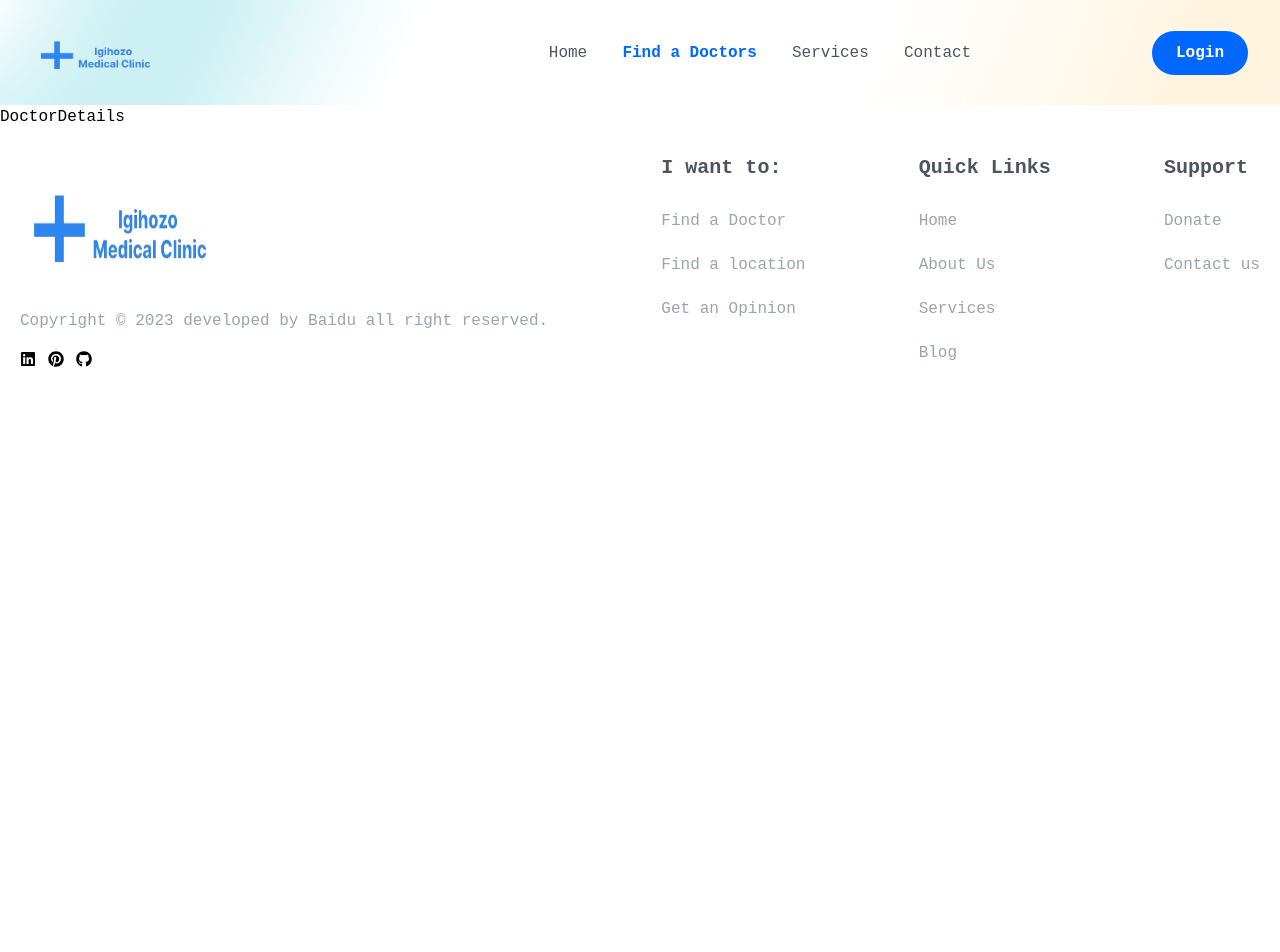
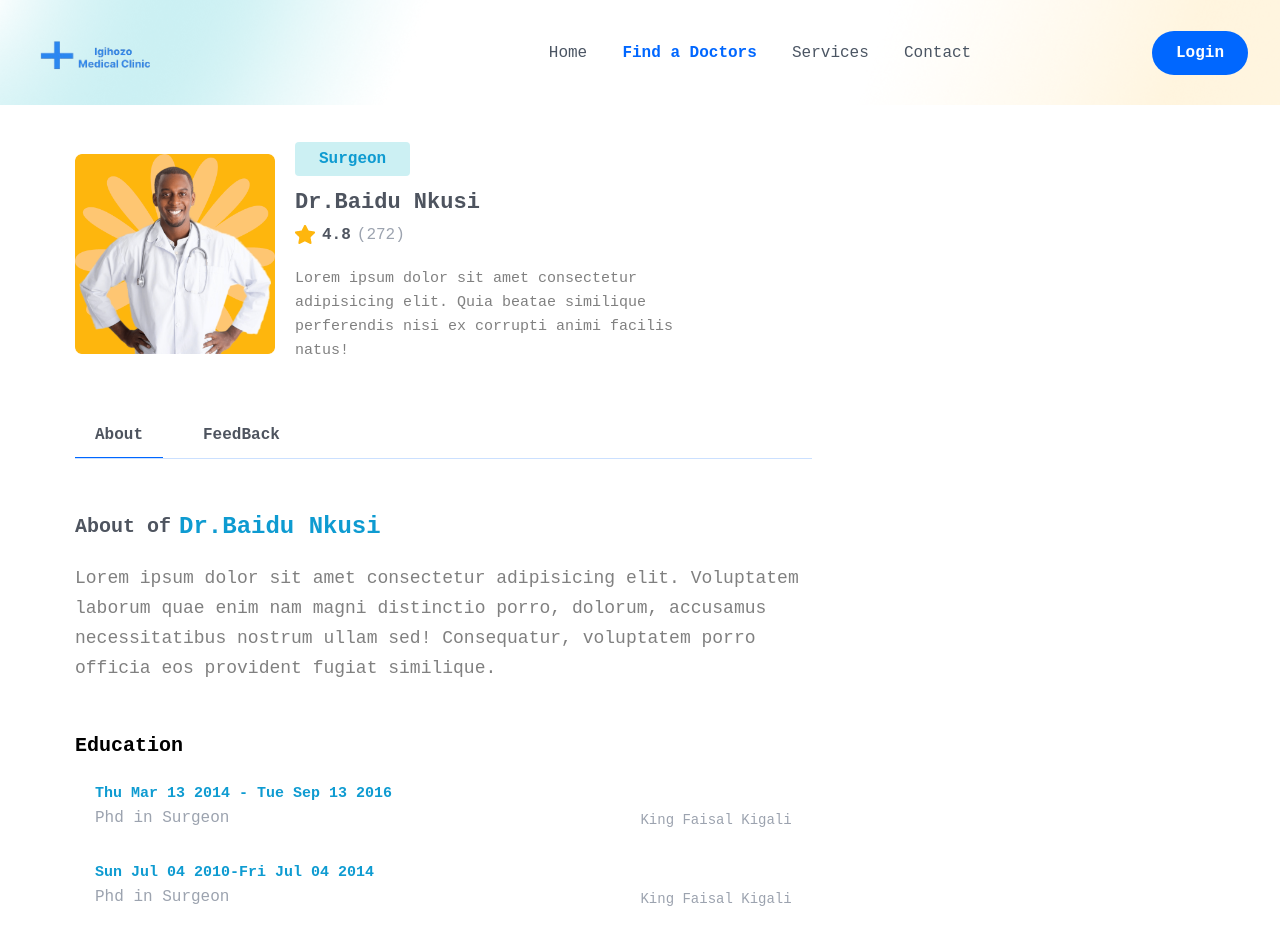
Before and after one commit to Nkusibeni23/Igihozo-Medical-Project, a React (Vite) app in the folder frontend/: page /doctors/1 in a window 1280 px wide. Shown: the top 952 px of the page. Before the commit the page ends 800 px from the top, so only its background shows below. Built offline with nearby package versions, Linux system fonts and the light colour scheme; the HTML template or start-up script is replaced by a standard one.

Commit message:
Doctors Details sections

```diff
--- a/frontend/package.json
+++ b/frontend/package.json
@@ -10,6 +10,7 @@
     "preview": "vite preview"
   },
   "dependencies": {
+    "lineclip": "^1.1.5",
     "react": "^18.2.0",
     "react-dom": "^18.2.0",
     "react-icons": "^4.12.0",
--- a/frontend/src/assets/data/doctors.js
+++ b/frontend/src/assets/data/doctors.js
@@ -5,7 +5,7 @@ import doctorImg03 from "../images/doctor-img03.png";
 export const doctors = [
   {
     id: "01",
-    name: "Dr. Alfaz Ahmed",
+    name: "Dr. Ndizihiwe Benny",
     specialty: "Surgeon",
     avgRating: 4.8,
     totalRating: 272,
@@ -15,7 +15,7 @@ export const doctors = [
   },
   {
     id: "02",
-    name: "Dr. Saleh Mahmud",
+    name: "Dr. Baidu Nkusi",
     specialty: "Neurologist",
     avgRating: 4.8,
     totalRating: 272,
@@ -25,7 +25,7 @@ export const doctors = [
   },
   {
     id: "03",
-    name: "Dr. Farid Uddin",
+    name: "Dr. Nkubito Ngeri",
     specialty: "Dermatologist",
     avgRating: 4.8,
     totalRating: 272,
--- a/frontend/src/components/Testimonial/Testimonial.jsx
+++ b/frontend/src/components/Testimonial/Testimonial.jsx
@@ -76,7 +76,7 @@ function Testimonial() {
             </div>
           </div>
         </div>
-        <p className=" text-[16px] leading-7 mt-4 text-gray-400 font-medium">
+        <p className=" text-[16px] leading-7 mt-4 text-gray-400 font-medium md:line-clamp-4 sm:line-clamp-3 lg:line-clamp-none">
           Lorem ipsum, dolor sit amet consectetur adipisicing elit. Praesentium
           possimus dolorum laudantium dolorem corrupti, deserunt, repudiandae
           modi nulla veniam placeat.
@@ -142,7 +142,7 @@ function Testimonial() {
             </div>
           </div>
         </div>
-        <p className=" text-[16px] leading-7 mt-4 text-gray-400 font-medium">
+        <p className=" text-[16px] leading-7 mt-4 text-gray-400 font-medium md:line-clamp-4 sm:line-clamp-3 lg:line-clamp-none">
           Lorem ipsum, dolor sit amet consectetur adipisicing elit. Praesentium
           possimus dolorum laudantium dolorem corrupti, deserunt, repudiandae
           modi nulla veniam placeat.
@@ -209,7 +209,7 @@ function Testimonial() {
             </div>
           </div>
         </div>
-        <p className=" text-[16px] leading-7 mt-4 text-gray-400 font-medium">
+        <p className=" text-[16px] leading-7 mt-4 text-gray-400 font-medium md:line-clamp-4 sm:line-clamp-3 lg:line-clamp-none">
           Lorem ipsum, dolor sit amet consectetur adipisicing elit. Praesentium
           possimus dolorum laudantium dolorem corrupti, deserunt, repudiandae
           modi nulla veniam placeat.
@@ -276,7 +276,7 @@ function Testimonial() {
             </div>
           </div>
         </div>
-        <p className=" text-[16px] leading-7 mt-4 text-gray-400 font-medium">
+        <p className=" text-[16px] leading-7 mt-4 text-gray-400 font-medium md:line-clamp-4 sm:line-clamp-3 lg:line-clamp-none">
           Lorem ipsum, dolor sit amet consectetur adipisicing elit. Praesentium
           possimus dolorum laudantium dolorem corrupti, deserunt, repudiandae
           modi nulla veniam placeat.
@@ -285,5 +285,4 @@ function Testimonial() {
     </Slider>
   );
 }
-
 export default Testimonial;
--- /dev/null
+++ b/frontend/src/pages/Doctors/DoctorAbout.jsx
@@ -0,0 +1,56 @@
+import { formatDate } from "../../utils/FormatDate";
+
+export default function DoctorAbout() {
+  return (
+    <div>
+      <div>
+        <h3 className="text-[20px] font-semibold leading-[30px] text-headingColor flex items-center gap-2">
+          About of{" "}
+          <span className=" text-irisBlueColor font-bold text-[24px] leading-9">
+            Dr.Baidu Nkusi
+          </span>
+        </h3>
+        <p className=" text_para">
+          Lorem ipsum dolor sit amet consectetur adipisicing elit. Voluptatem
+          laborum quae enim nam magni distinctio porro, dolorum, accusamus
+          necessitatibus nostrum ullam sed! Consequatur, voluptatem porro
+          officia eos provident fugiat similique.
+        </p>
+      </div>
+      <div className=" mt-12">
+        <h3 className="text-[20px] font-semibold">Education</h3>
+        <ul className=" pt-4 md:p-5">
+          <li className=" flex flex-col sm:flex-row sm:justify-between sm:items-end md:gap-5 mb-[30px]">
+            <div>
+              <span className=" text-irisBlueColor text-[15px] leading-6 font-semibold">
+                {formatDate("03-13-2014")} - {formatDate("09-13-2016")}
+              </span>
+              <p className=" text-[16px] leading-6 font-medium text-gray-400">
+                Phd in Surgeon
+              </p>
+            </div>
+            <p className=" text-[14px] leading-5 font-medium text-gray-400">
+              King Faisal Kigali
+            </p>
+          </li>
+          <li className=" flex flex-col sm:flex-row sm:justify-between sm:items-end md:gap-5 mb-[30px]">
+            <div>
+              <span className=" text-irisBlueColor text-[15px] leading-6 font-semibold">
+                {formatDate("07-04-2010")}-{formatDate("07-04-2014")}
+              </span>
+              <p className=" text-[16px] leading-6 font-medium text-gray-400">
+                Phd in Surgeon
+              </p>
+            </div>
+            <p className=" text-[14px] leading-5 font-medium text-gray-400">
+              King Faisal Kigali
+            </p>
+          </li>
+        </ul>
+      </div>
+      <div className="mt-12">
+        <h3 className="text-[20px] font-semibold">Experience</h3>
+      </div>
+    </div>
+  );
+}
--- a/frontend/src/pages/Doctors/DoctorDetails.jsx
+++ b/frontend/src/pages/Doctors/DoctorDetails.jsx
@@ -1,3 +1,69 @@
+import { useState } from "react";
+import doctorImage from "../../assets/images/doctor-img01.png";
+import startIcon from "../../assets/images/Star.png";
+import DoctorAbout from "./DoctorAbout";
+import DoctorFeeBack from "./DoctorFeeBack";
+
 export default function DoctorDetails() {
-  return <div>DoctorDetails</div>;
+  const [tab, setTab] = useState("about");
+  return (
+    <section>
+      <div className=" max-w-[1170px] px-5 mx-auto py-0 lg:py-10">
+        <div className=" grid md:grid-cols-3 gap-[50px]">
+          <div className=" md:col-span-2">
+            <div className=" flex items-center gap-5">
+              <figure className=" max-w-[200px] max-h-[200px]">
+                <img src={doctorImage} alt="Image" className=" w-full" />
+              </figure>
+              <div>
+                <span className=" bg-[#CCF0F3] text-irisBlueColor py-1 px-6 lg:py-2 lg:px-6 text-[12px] leading-4 lg:text-[16px] lg:leading-7 font-semibold rounded ">
+                  Surgeon
+                </span>
+                <h3 className=" text-headingColor text-[22px] leading-9 mt-3 font-bold">
+                  Dr.Baidu Nkusi
+                </h3>
+                <div className=" flex items-center gap-[6px]">
+                  <span className=" flex items-center gap-[6px] text-[14px] leading-5 lg:text-[16px] lg:leading-7 font-semibold text-headingColor">
+                    <img src={startIcon} alt="Star icon" /> 4.8
+                  </span>
+                  <span className="text-[14px] leading-5 lg:text-[16px] lg:leading-7 font-medium text-gray-400">
+                    (272)
+                  </span>
+                </div>
+                <p className=" text_para text-[14px] md:text-[15px] leading-6 lg:max-w-[390px]">
+                  Lorem ipsum dolor sit amet consectetur adipisicing elit. Quia
+                  beatae similique perferendis nisi ex corrupti animi facilis
+                  natus!
+                </p>
+              </div>
+            </div>
+            <div className=" mt-[50px] border-b border-solid border-[#0066ff34]">
+              <button
+                onClick={() => setTab("about")}
+                className={`${
+                  tab === "about" && "border-b border-solid border-primaryColor"
+                } py-2 px-5 mr-5 text-[16px] leading-7 text-headingColor font-semibold`}
+              >
+                About
+              </button>
+              <button
+                onClick={() => setTab("feedBack")}
+                className={`${
+                  tab === "feedBack" &&
+                  "border-b border-solid border-primaryColor"
+                }  py-2 px-5 mr-5 text-[16px] leading-7 text-headingColor font-semibold`}
+              >
+                FeedBack
+              </button>
+            </div>
+            <div className=" mt-[50px]">
+              {tab === "about" && <DoctorAbout />}
+              {tab === "feedBack" && <DoctorFeeBack />}
+            </div>
+          </div>
+          <div></div>
+        </div>
+      </div>
+    </section>
+  );
 }
--- /dev/null
+++ b/frontend/src/pages/Doctors/DoctorFeeBack.jsx
@@ -0,0 +1,3 @@
+export default function DoctorFeeBack() {
+  return <div>DoctorFeeBack</div>;
+}
--- a/frontend/src/pages/Doctors/Doctors.jsx
+++ b/frontend/src/pages/Doctors/Doctors.jsx
@@ -5,7 +5,7 @@ import Testimonial from "../../components/Testimonial/Testimonial";
 export default function Doctors() {
   return (
     <>
-      <section className=" bg-[#fff9ea]">
+      <section className=" bg-[#fff9ea] lg:py-8">
         <div className=" container text-center">
           <h2 className="heading">Find a Doctor</h2>
           <div className=" max-w-[570px] mt-[30px] mx-auto bg-[#0066ff2c] rounded-xl flex items-center justify-between">
--- /dev/null
+++ b/frontend/src/utils/FormatDate.jsx
@@ -0,0 +1,6 @@
+export const formatDate = (date, config) => {
+  const defaultOptions = { day: "numeric", month: "short", year: "numeric" };
+  const options = config ? config : defaultOptions;
+
+  return new Date(date).toDateString("en-US", options);
+};
```
Also changed, not shown: 1 other file (tests, documents, lock files or other folders).
